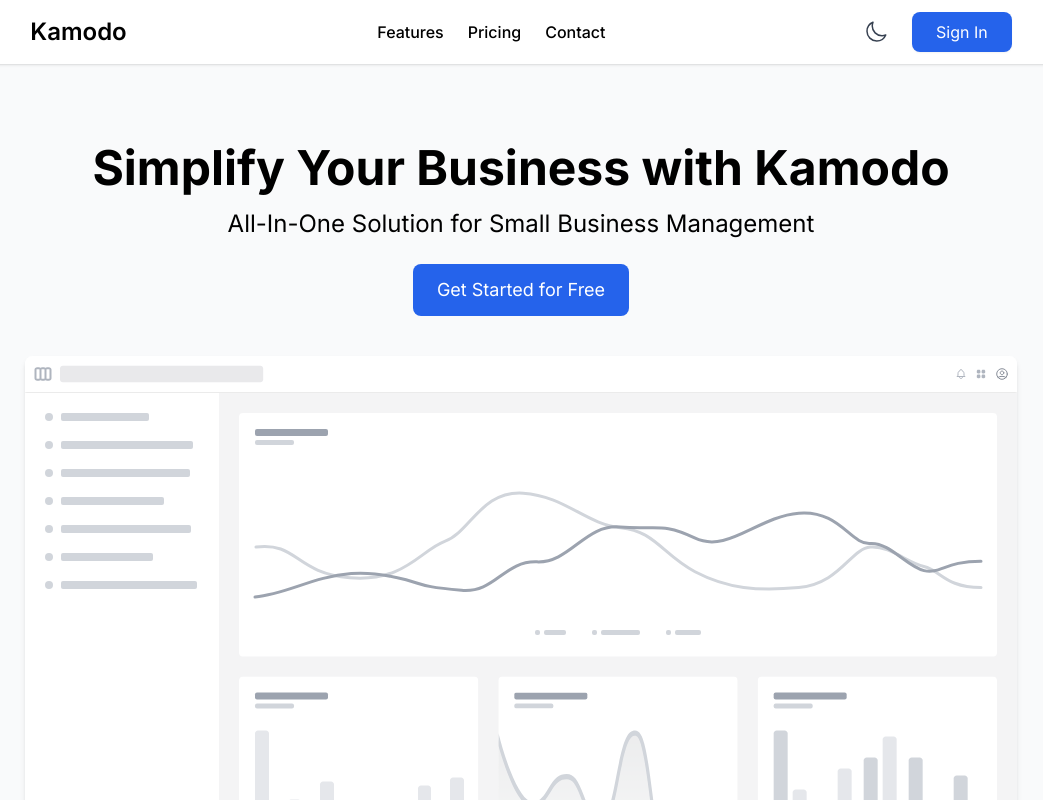
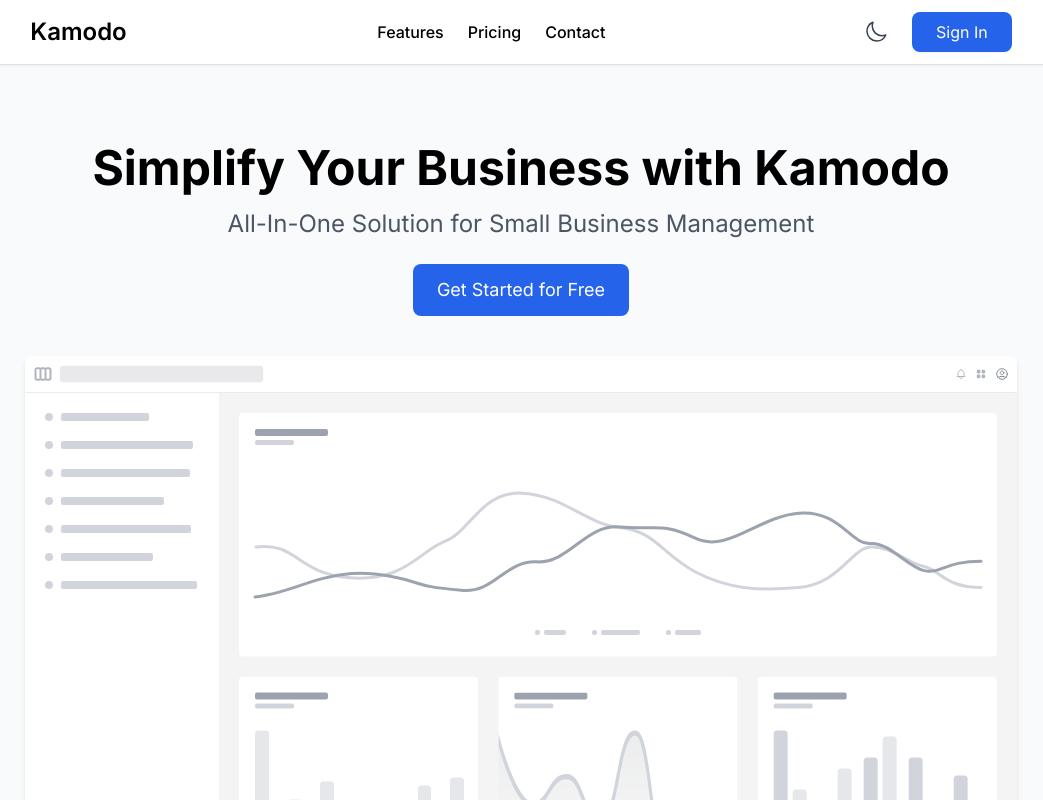
Before and after one commit to Grupith/kamodo, a Next.js app: page / in a window 1280 px wide. Shown: the top 800 px of the page, without its empty margins (119-1162 px from the left). Built offline with nearby package versions, Linux system fonts and the light colour scheme.

Commit message:
hero style changes & fixed layout background darkmode

```diff
--- a/app/layout.tsx
+++ b/app/layout.tsx
@@ -21,7 +21,7 @@
 }>) {
   return (
     <html lang="en">
-      <body className={inter.className}>
+      <body className={`${inter.className} dark:bg-gray-800`}>
         {children}
         <Analytics />
       </body>
--- a/app/page.tsx
+++ b/app/page.tsx
@@ -96,7 +96,7 @@
           <h1 className="text-4xl md:text-5xl font-bold text-black mb-4 dark:text-gray-100">
             Simplify Your Business with Kamodo
           </h1>
-          <p className="text-xl md:text-2xl text-black mb-6 dark:text-gray-300">
+          <p className="text-xl md:text-2xl font-normal text-gray-600 mb-6 dark:text-gray-400">
             All-In-One Solution for Small Business Management
           </p>
           <button className="bg-blue-600 text-white px-6 py-3 rounded-lg text-lg transition-all hover:shadow-md">
```
